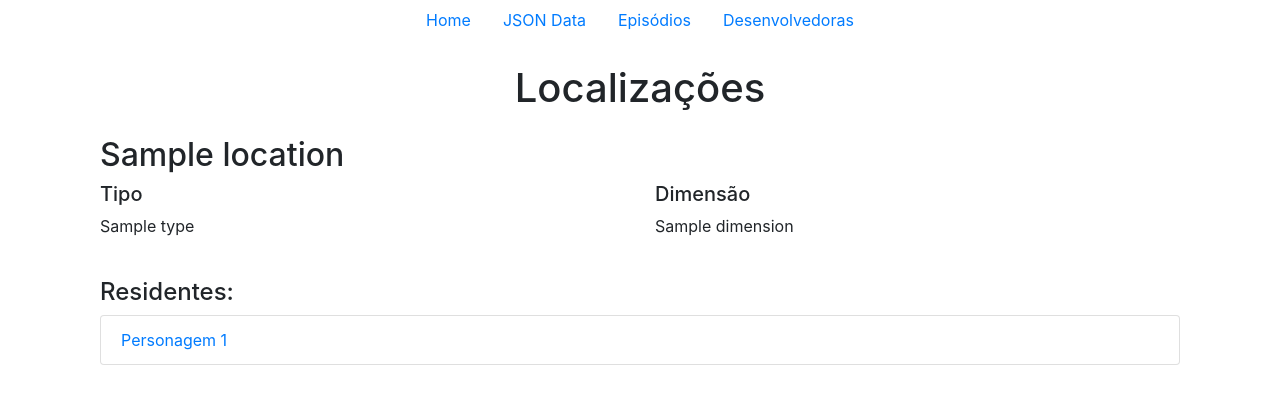
After one commit to Squad-Jaqueline-Goes/Desafio_APIs, a Python web app: template flask/templates/locations.html in a window 1280 px wide. The commit adds this page. Shown: the top 404 px of the page. Run offline with Jinja, Linux system fonts and the light colour scheme; the template is opened without the code that fills it: most values are stand-ins (such as "Sample title", 1, 10 or a date in 2020).

```diff
--- /dev/null
+++ b/flask/templates/locations.html
@@ -0,0 +1,40 @@
+{% extends "layout.html" %}
+
+{% block content %}
+<div class="container my-4">
+    <h1 class="text-center mb-4">Localizações</h1>
+
+    <div class="row">
+        {% for location in locations %}
+            <div class="col-sm-12 mb-4">
+                <h2>{{ location.name }}</h2>
+
+                <div class="row">
+                    <div class="col-sm-6">
+                        <h5>Tipo</h5>
+                        <p>{{ location.type }}</p>
+                    </div>
+                    <div class="col-sm-6">
+                        <h5>Dimensão</h5>
+                        <p>{{ location.dimension }}</p>
+                    </div>
+                </div>
+
+                <h4 class="mt-4">Residentes:</h4>
+                <ul class="list-group">
+                    {% for resident in location.residents %}
+                        <li class="list-group-item">
+                            <a href="/profile/{{ resident.split('/')[-1] }}" class="link-dark">
+                                Personagem {{ loop.index }}
+                            </a>
+                        </li>
+                    {% endfor %}
+                    {% if location.residents|length == 0 %}
+                        <li class="list-group-item">Nenhum residente conhecido.</li>
+                    {% endif %}
+                </ul>
+            </div>
+        {% endfor %}
+    </div>
+</div>
+{% endblock %}
```
Also changed, not shown: flask/app.py (+21 -13 lines), flask/templates/location.html (added, +32 -0 lines), flask/templates/profile.html (+31 -3 lines).
